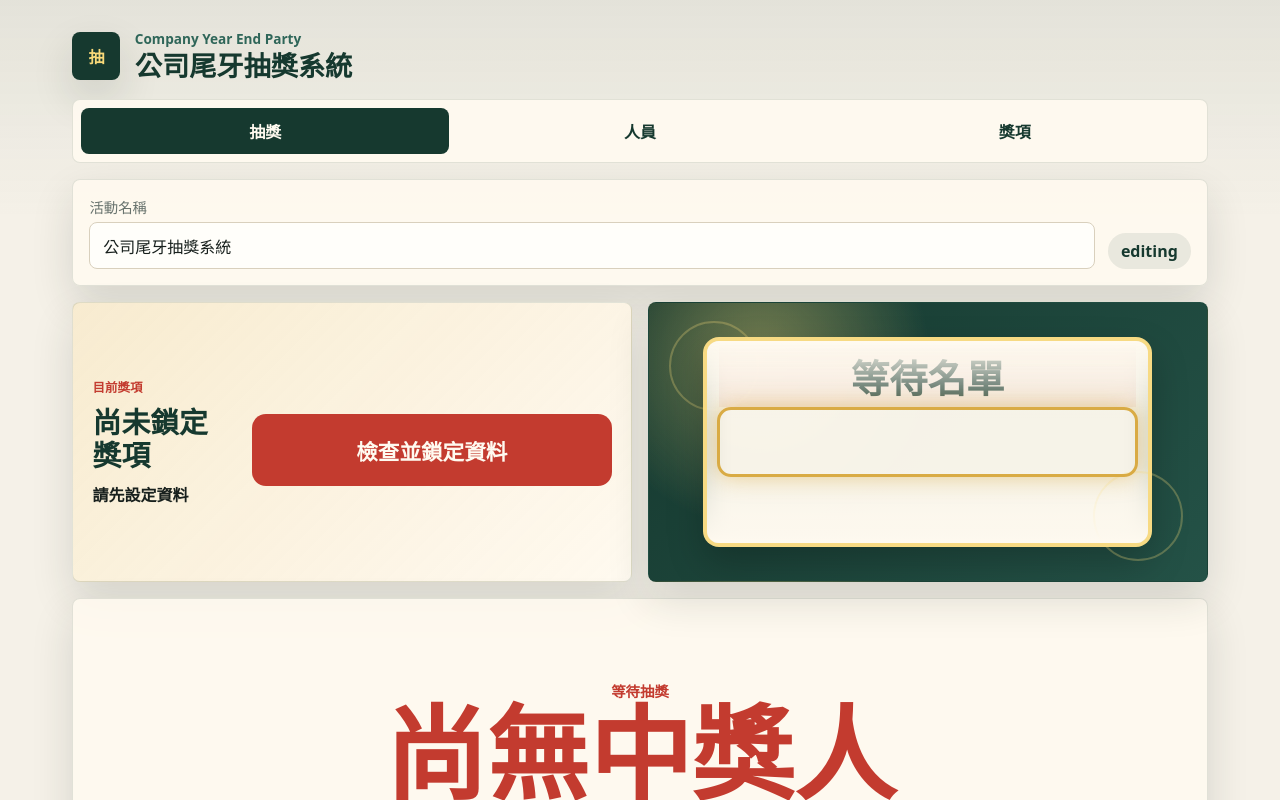
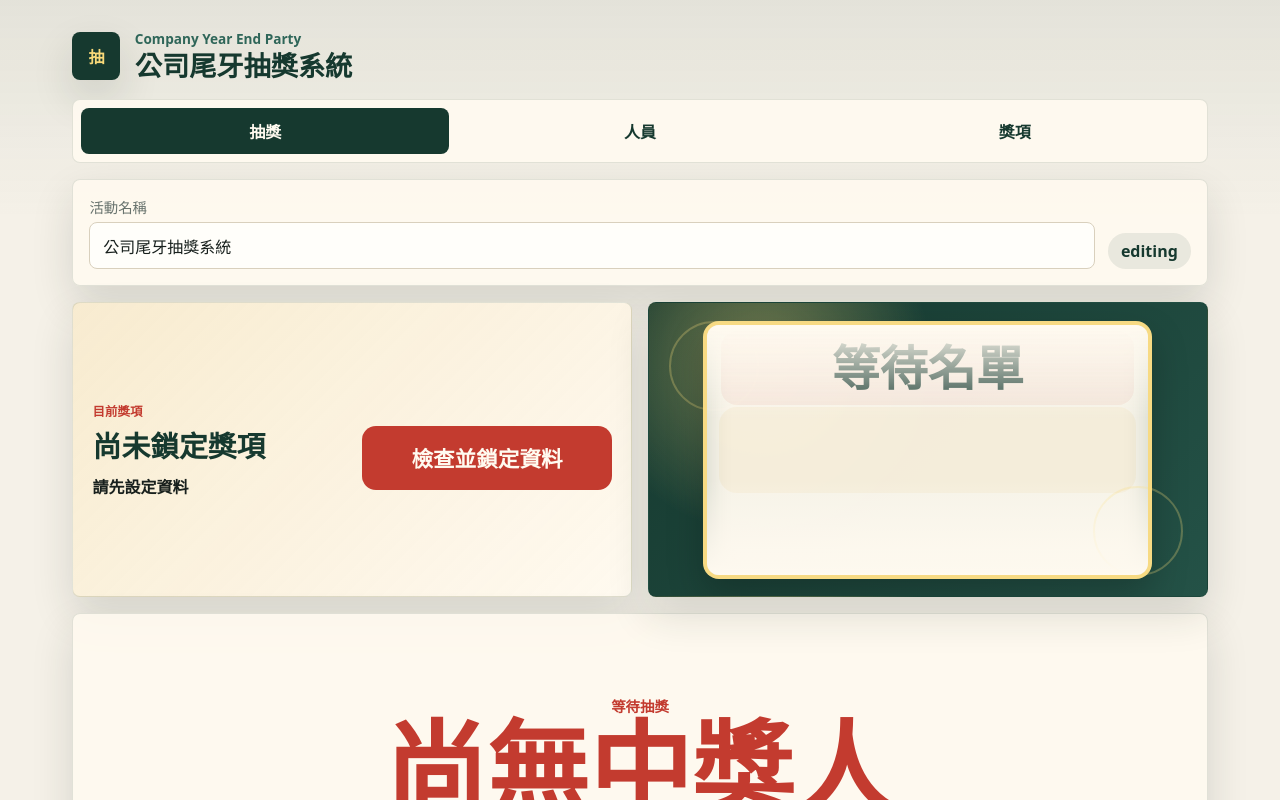
Before and after one commit to owen810929/year-end-lottery, a React (Vite) app: page / in a window 1280 px wide. Shown: the top 800 px of the page. Built offline with nearby package versions, Linux system fonts and the light colour scheme.

Commit message:
Adjust prize panel and reel highlight styles

```diff
--- a/src/styles/main.css
+++ b/src/styles/main.css
@@ -10,6 +10,8 @@
   --line: #d9d0bd;
   --muted: #67726d;
   --shadow: 0 18px 42px rgba(31, 42, 35, .14);
+  --reel-item-height: 86px;
+  --reel-visible-rows: 3;
 }
 
 * {
@@ -234,13 +236,13 @@ label span {
 
 .draw-host-chip {
   display: inline-flex;
-  align-items: baseline;
-  gap: .4rem;
+  align-items: center;
+  gap: .55rem;
   width: fit-content;
   max-width: 100%;
   min-width: 0;
-  min-height: 34px;
-  padding: .35rem .75rem;
+  min-height: 42px;
+  padding: .45rem .95rem;
   border: 1px solid rgba(215, 167, 60, .42);
   border-radius: 999px;
   background: rgba(215, 167, 60, .16);
@@ -250,17 +252,16 @@ label span {
 
 .draw-host-chip span {
   color: var(--muted);
-  font-size: .78rem;
-  font-weight: 800;
+  font-size: .9rem;
+  font-weight: 900;
 }
 
 .draw-host-chip b {
-  max-width: min(360px, 64vw);
-  overflow: hidden;
+  overflow: visible;
   color: var(--green);
-  font-size: 1rem;
+  font-size: 1.2rem;
   font-weight: 900;
-  text-overflow: ellipsis;
+  text-overflow: initial;
   white-space: nowrap;
 }
 
@@ -346,6 +347,8 @@ label span {
 
 .prize-actions .batch-control input {
   max-width: none;
+  min-height: 52px;
+  font-size: 1.25rem;
 }
 
 .prize-action-buttons {
@@ -354,7 +357,7 @@ label span {
 
 .prize-actions .primary {
   width: 100%;
-  min-height: 72px;
+  min-height: 64px;
   border-radius: 14px;
   font-size: 1.35rem;
 }
@@ -410,7 +413,7 @@ label span {
 .slot-window {
   position: relative;
   width: min(560px, 86%);
-  height: 210px;
+  height: calc(var(--reel-item-height) * var(--reel-visible-rows));
   overflow: hidden;
   border: 4px solid rgba(248, 217, 121, .9);
   border-radius: 16px;
@@ -422,46 +425,60 @@ label span {
 
 .reel-track {
   position: relative;
-  z-index: 1;
+  z-index: 2;
   will-change: transform;
 }
 
 .reel-item {
-  height: 70px;
+  height: var(--reel-item-height);
   min-height: 0;
   display: grid;
   place-items: center;
   box-sizing: border-box;
-  padding: 4px 12px;
-  border-radius: 12px;
+  padding: 6px 14px;
   color: var(--green);
-  font-size: clamp(1.45rem, 3vw, 2.4rem);
+  font-size: clamp(1.75rem, 3.8vw, 3rem);
   font-weight: 900;
-  background: rgba(195, 59, 47, .08);
-  background-clip: content-box;
+  line-height: 1;
   overflow-wrap: anywhere;
 }
 
-.reel-item.is-target {
-  background: rgba(215, 167, 60, .24);
-  background-clip: content-box;
-  color: #7d2e28;
-  box-shadow: inset 0 0 0 2px rgba(215, 167, 60, .55);
+.reel-item-content {
+  width: 100%;
+  height: 100%;
+  display: grid;
+  place-items: center;
+  box-sizing: border-box;
+  border: 3px solid transparent;
+  border-radius: 16px;
+  background: rgba(195, 59, 47, .08);
+  padding: 0 .75rem;
+  text-align: center;
+  overflow-wrap: anywhere;
+}
+
+.reel-item.is-target .reel-item-content {
+  border-color: rgba(215, 167, 60, .95);
+  background: rgba(215, 167, 60, .22);
+  color: #7e2d28;
+  box-shadow:
+    0 0 0 2px rgba(255, 250, 240, .85),
+    0 0 26px rgba(215, 167, 60, .55);
 }
 
 .slot-center-line {
   position: absolute;
-  left: 10px;
-  right: 10px;
+  left: 12px;
+  right: 12px;
   top: 50%;
-  height: 70px;
+  height: var(--reel-item-height);
   transform: translateY(-50%);
-  border: 3px solid rgba(215, 167, 60, .95);
-  border-radius: 14px;
+  border-radius: 18px;
+  background: rgba(215, 167, 60, .08);
   pointer-events: none;
-  z-index: 3;
+  z-index: 1;
   box-sizing: border-box;
-  box-shadow: 0 0 22px rgba(215, 167, 60, .5);
+  box-shadow: none;
 }
 
 .slot-mask-top,
@@ -470,7 +487,7 @@ label span {
   left: 0;
   right: 0;
   height: 38%;
-  z-index: 2;
+  z-index: 3;
   pointer-events: none;
 }
 
@@ -485,11 +502,11 @@ label span {
 }
 
 .machine.is-drawing .reel-track {
-  filter: blur(1px);
+  filter: none;
 }
 
 .machine.is-drawing .slot-center-line {
-  animation: slot-pulse .7s ease-in-out infinite alternate;
+  animation: none;
 }
 
 .winner {
@@ -694,7 +711,7 @@ tr:last-child td {
 
 .danger-zone {
   width: min(1180px, calc(100% - 2rem));
-  margin: 1.25rem auto 1.5rem;
+  margin: 1.25rem auto .6rem;
   padding: 1rem;
   border: 1px dashed rgba(195, 59, 47, .45);
   border-radius: 8px;
@@ -730,6 +747,15 @@ tr:last-child td {
 
 .danger-reset-button:hover {
   background: rgba(195, 59, 47, .1);
+}
+
+.app-version {
+  width: min(1180px, calc(100% - 2rem));
+  margin: 0 auto 1.5rem;
+  color: var(--muted);
+  font-size: .75rem;
+  font-weight: 800;
+  text-align: center;
 }
 
 @keyframes slot-pulse {
@@ -790,7 +816,7 @@ tr:last-child td {
   }
 
   .prize-panel {
-    grid-template-columns: minmax(0, 1fr) minmax(280px, 360px);
+    grid-template-columns: minmax(0, 1fr) minmax(0, 1fr);
     align-items: center;
   }
 
```
